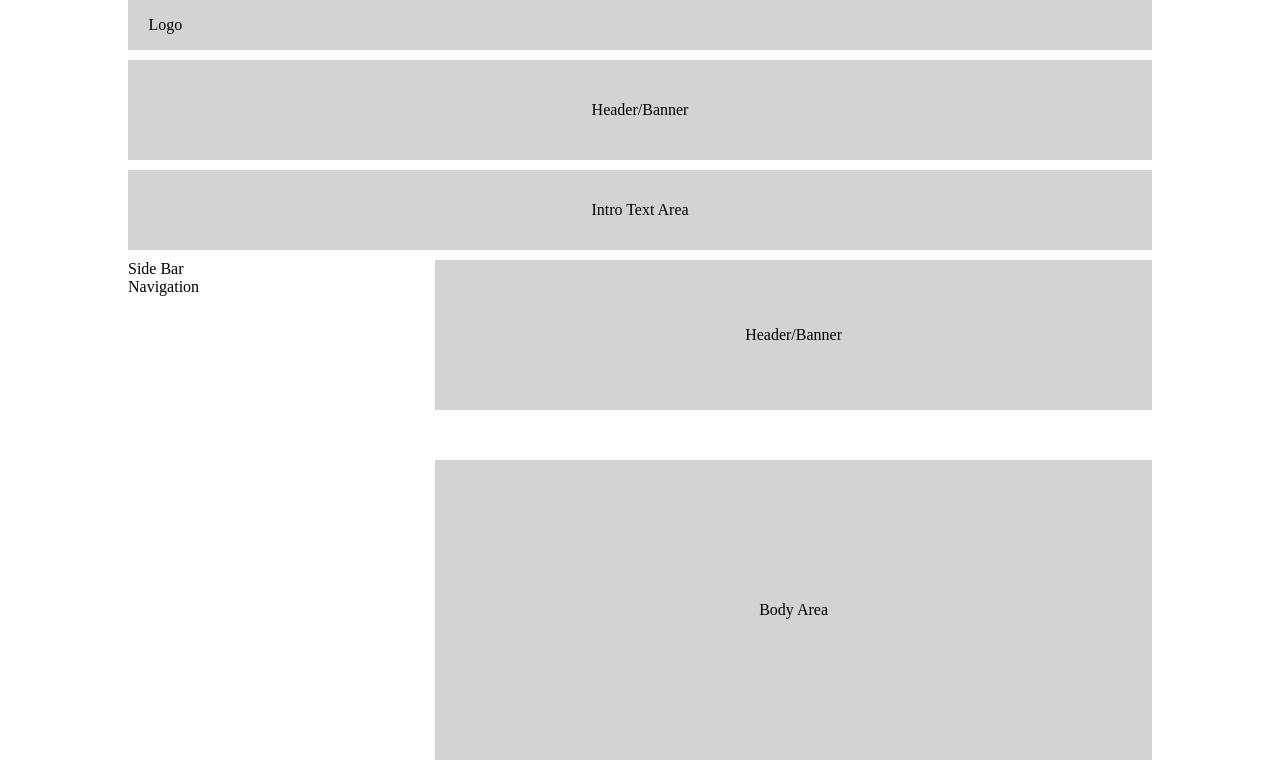
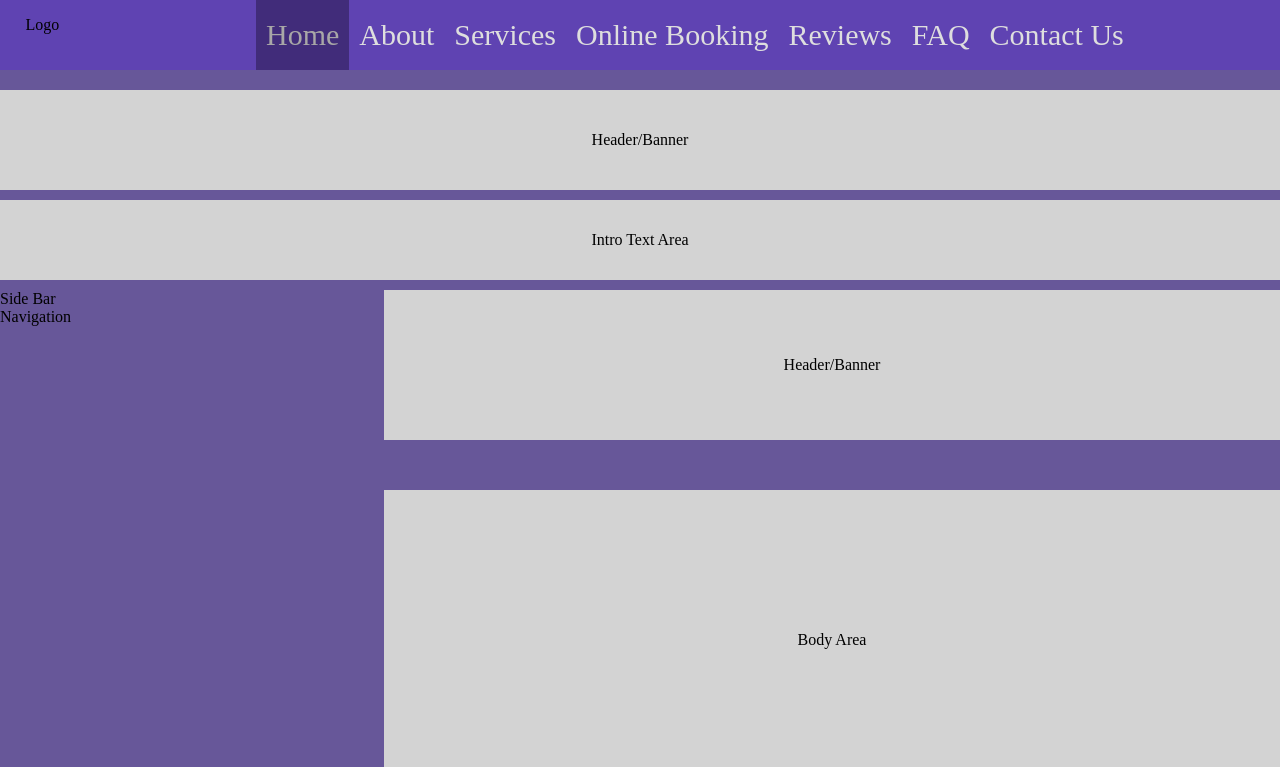
Before and after one commit to TJBaumgartner/dogwebsite, a plain HTML site: page index.html in a window 1280 px wide. Shown: the top 767 px of the page. Drawn offline with Linux system fonts and the light colour scheme.

Commit message:
added nav styling

```diff
--- a/index.html
+++ b/index.html
@@ -13,10 +13,16 @@
                 Logo
                 </div>
                 <div id="nav-div">
-
+                    <a class ="active" href="navigation/home.html">Home</a>
+                    <a href="navigation/about.html">About</a>
+                    <a href="navigation/services.html">Services</a>
+                    <a href="navigation/book.html">Online Booking</a>
+                    <a href="navigation/reviews.html">Reviews</a>
+                    <a href="navigation/faq.html">FAQ</a>
+                    <a href="navigation/contact.html">Contact Us</a>
                 </div>
     </div>
-
+    <br/><br/><br/><br/><br/>
     <div id="header-banner-div">
             Header/Banner
     </div>
--- a/styles.css
+++ b/styles.css
@@ -4,6 +4,11 @@
     font-family:'Times New Roman', Times, serif;
     box-sizing: border-box;
 }
+
+a:link{text-decoration: none;}
+a:visited{text-decoration: none;}
+a:hover{text-decoration: none;}
+a:active{text-decoration: none;}
 
 .clearfix::after {
     content:"";
@@ -14,8 +19,11 @@
 #logo-nav-div{
     width:100%;
     min-height: 50px;
-    background-color:lightgray;
+    background-color:#5f43b2;
     margin-bottom:10px;
+    overflow:hidden;
+    position: fixed;
+    text-decoration: none;
 }
 
         #logo-div{
@@ -31,6 +39,22 @@
             min-height:50px;
             float:right;
             line-height:50px;
+        }
+
+        #logo-nav-div a{
+            float:left;
+            color: #dedede;
+            font-size: 30px;
+            padding:10px;
+        }
+
+        #logo-nav-div a:hover{
+            color:#808080;
+        }
+
+        #logo-nav-div a.active {
+            background-color: #412c7a;
+            color: #a8a7a7;
         }
 
 
@@ -118,6 +142,7 @@
                 }
 
 #wrapper-div{
-    width: 80%;
+    width: 100%;
     margin:auto;
+    background-color: #675799;
 }
```
Also changed, not shown: navigation/home.html (added).
